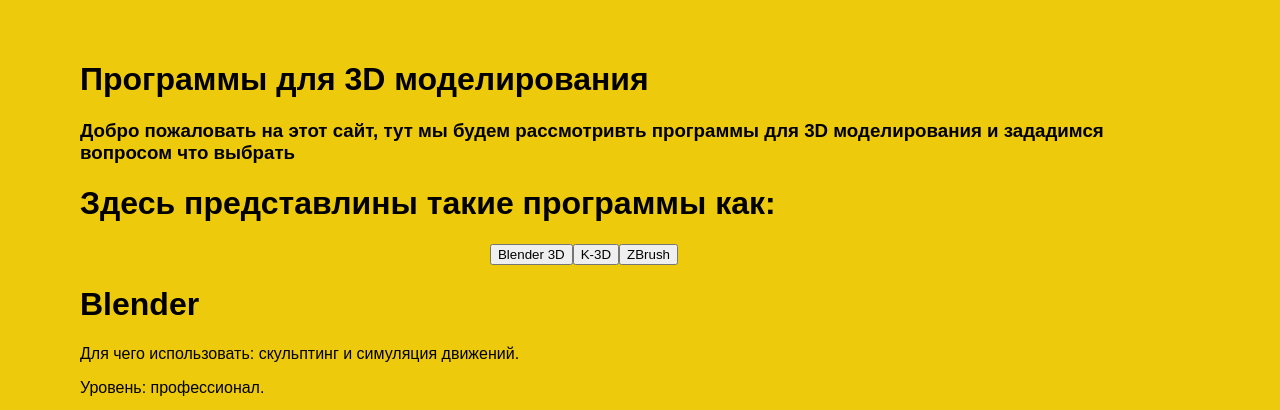
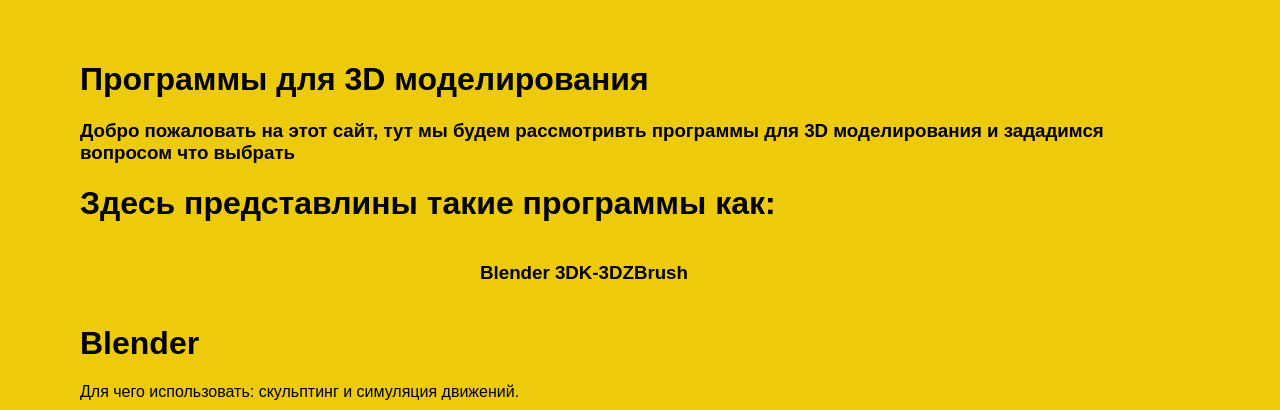
Before and after one commit to Dan4ello24/-_-, a plain HTML site: page index.htm in a window 1280 px wide. Shown: the top 410 px of the page. Drawn offline with Linux system fonts and the light colour scheme; a web font is replaced by a local one.

Commit message:
Update index.htm

```diff
--- a/index.htm
+++ b/index.htm
@@ -6,6 +6,7 @@
     <link rel="stylesheet" href="style.css">
 </head>
 <body>
+
     <div class="stranica1">
         <h1 class="zagalovok">Программы для 3D моделирования</h1>
         <h3>Добро пожаловать на этот сайт, тут мы будем рассмотривть программы для 3D моделирования и зададимся вопросом что выбрать</h3>
@@ -14,10 +15,11 @@
 
     <div class="stranica2">
         <h1>Здесь представлины такие программы как:</h1>
+
         <div class="knopki">
-            <button>Blender 3D</button>
-            <button>K-3D</button>
-            <button>ZBrush</button>
+            <h3>Blender 3D</h3>
+            <h3>K-3D</h3>
+            <h3>ZBrush</h3>
         </div>
     </div>
 
```
